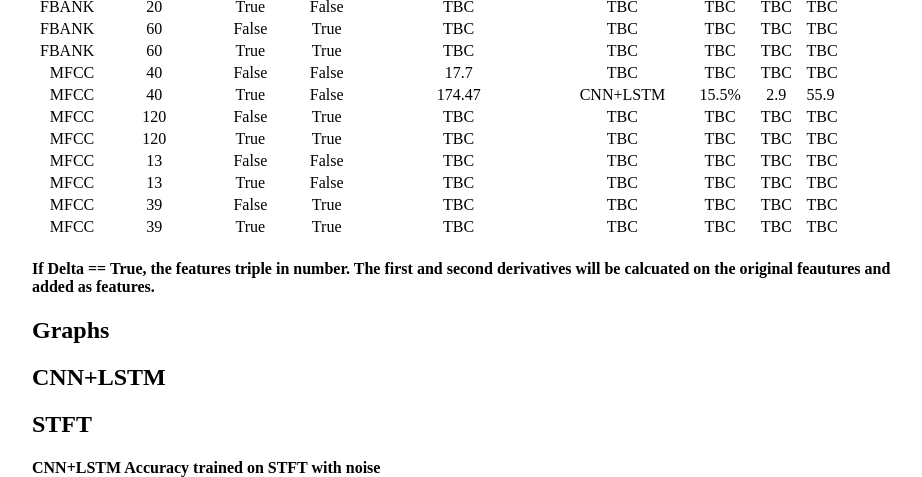
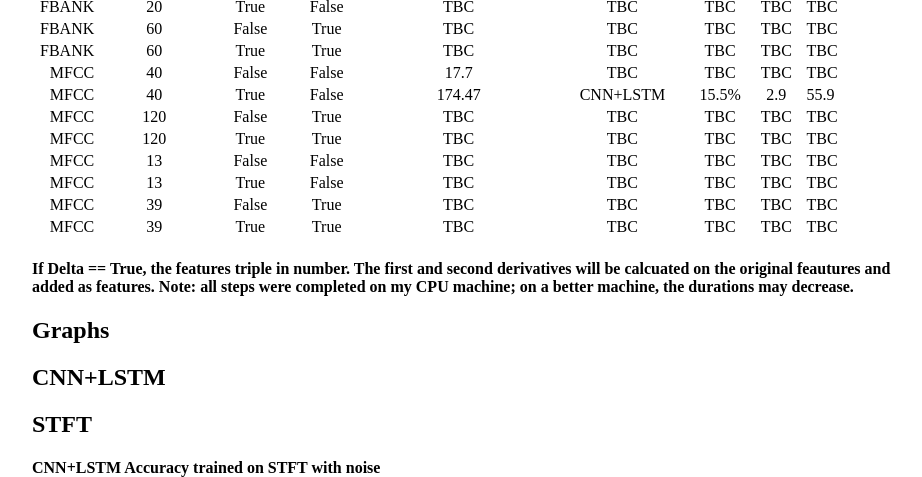
Before and after one commit to a-n-rose/a-n-rose.github.io, a Jekyll site: the page built from _posts/2019-02-17-comparing-features-and-models-deep-learning-and-speech.md, in a window 1280 px wide and 900 px high, scrolled down 3022 px, cut to the strip 0-477 px from the top of the window. Shown: the whole strip, without its empty margins (160-1082 px from the left). Built offline with Jekyll 4.4.1, drawn with Linux system fonts in a browser that asks for light colours.

Commit message:
note on CPU machine and time durations

```diff
--- a/_posts/2019-02-17-comparing-features-and-models-deep-learning-and-speech.md
+++ b/_posts/2019-02-17-comparing-features-and-models-deep-learning-and-speech.md
@@ -75,7 +75,7 @@ Durations of Feature Extraction and Best Model Performance
 | MFCC|39|False|True|TBC|TBC|TBC|TBC|TBC|
 | MFCC|39|True|True|TBC|TBC|TBC|TBC|TBC|
 
-#### If Delta == True, the features triple in number. The first and second derivatives will be calcuated on the original feautures and added as features.
+#### If Delta == True, the features triple in number. The first and second derivatives will be calcuated on the original feautures and added as features. Note: all steps were completed on my CPU machine; on a better machine, the durations may decrease.
 
 ## Graphs
 
```
